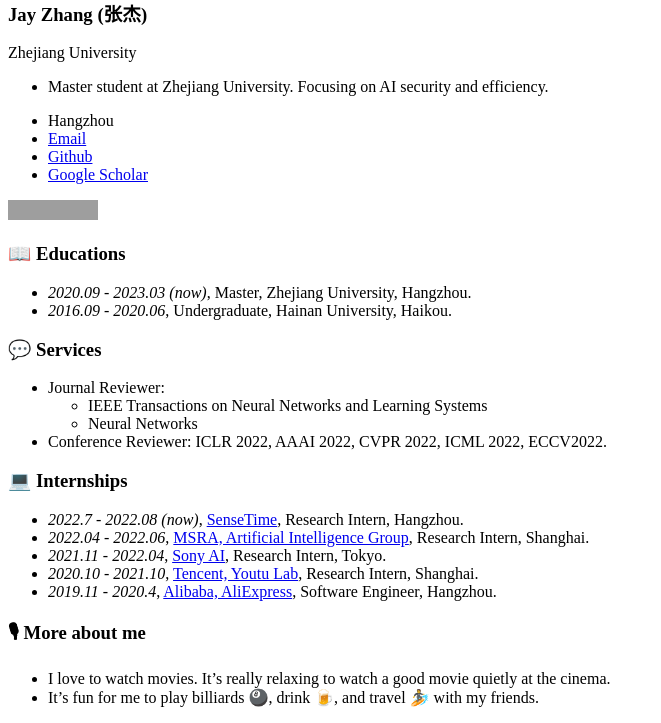
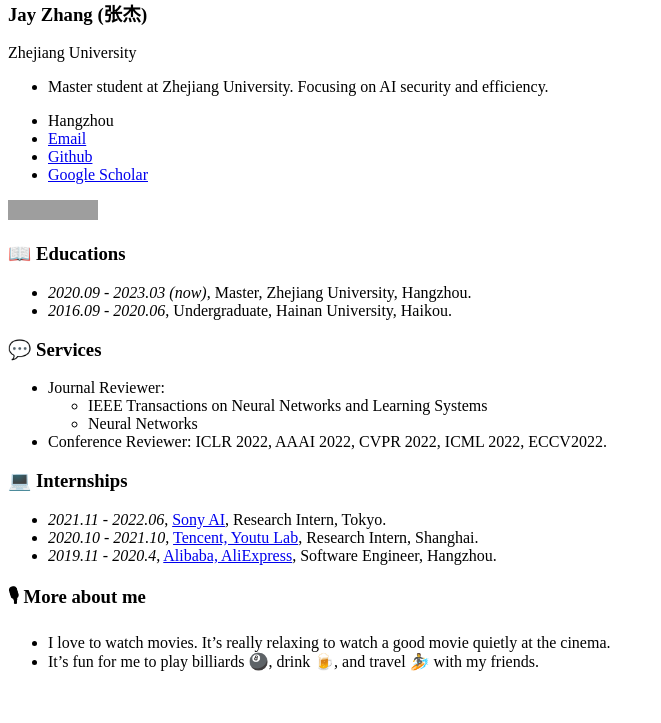
Before and after one commit to zj-jayzhang/zj-jayzhang.github.io, a Jekyll site: the page built from _pages/includes/others.md, in a window 1280 px wide. Shown: the part 400-1123 px from the top of the page, without its empty margins (0-661 px from the left). Built offline with Jekyll 4.4.1, drawn with Linux system fonts in a browser that asks for light colours; our own code applies the rules of GitHub Pages for plain Markdown files; after the commit the page ends 1087 px from its top, so only the background shows below that; grey boxes are pictures that could not be loaded.

Commit message:
Update others.md

```diff
--- a/_pages/includes/others.md
+++ b/_pages/includes/others.md
@@ -12,9 +12,10 @@
 
 
 # 💻 Internships
-- *2022.7 - 2022.08 (now)*, [SenseTime](https://www.sensetime.com/cn), Research Intern, Hangzhou.
-- *2022.04 - 2022.06*, [MSRA, Artificial Intelligence Group](https://www.msra.cn/), Research Intern,  Shanghai.
-- *2021.11 - 2022.04*, [Sony AI](https://ai.sony/index.html), Research Intern, Tokyo.
+<!-- - *2022.7 - 2022.08 (now)*, [SenseTime](https://www.sensetime.com/cn), Research Intern, Hangzhou.
+- *2022.04 - 2022.06*, [MSRA, Artificial Intelligence Group](https://www.msra.cn/), Research Intern,  Shanghai. -->
+
+- *2021.11 - 2022.06*, [Sony AI](https://ai.sony/index.html), Research Intern, Tokyo.
 - *2020.10 - 2021.10*, [Tencent, Youtu Lab](https://open.youtu.qq.com/#/open/home), Research Intern, Shanghai.
 - *2019.11 - 2020.4*, [Alibaba, AliExpress](https://best.aliexpress.com/?src=google&albch=fbrnd&acnt=304-410-9721&albcp=2068664807&albag=79246744747&slnk=&trgt=aud-349278956780%3Akwd-14802285088&plac=&crea=593475686546&netw=g&device=c&mtctp=e&memo1=&albbt=Google_7_fbrnd&albagn=888888&isSmbActive=false&isSmbAutoCall=false&needSmbHouyi=false&gclid=CjwKCAjw6raYBhB7EiwABge5KmJEdkBNra9NIkEyXjv8DeW97nuCkApkC0hO6wXmUElokzEzwubdCBoCS1kQAvD_BwE&aff_fcid=49d56b453a774dd18d8a51ad2cf75f42-1661916386478-02753-UneMJZVf&aff_fsk=UneMJZVf&aff_platform=aaf&sk=UneMJZVf&aff_trace_key=49d56b453a774dd18d8a51ad2cf75f42-1661916386478-02753-UneMJZVf&terminal_id=830c48989058475bba173ccde706b3e7&afSmartRedirect=y), Software Engineer, Hangzhou.
 
```
